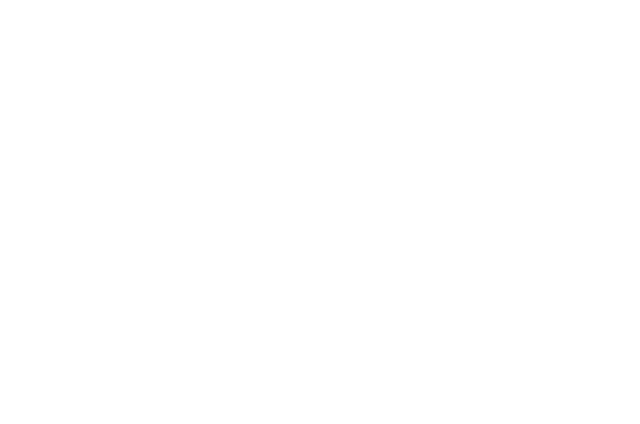
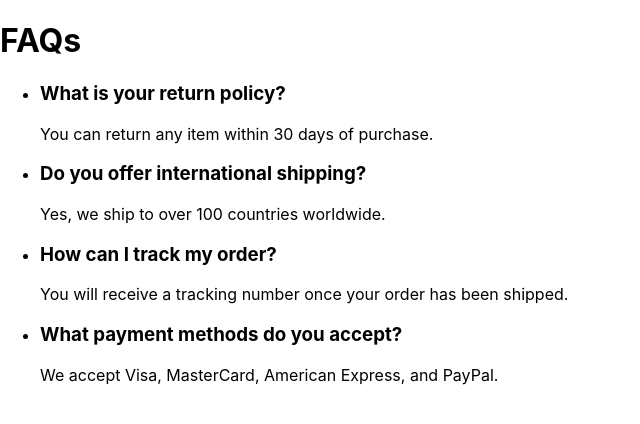
Before and after one commit to edubusluc/Artists-Haven, a React (Create React App) app in the folder artists-heaven-frontend/: page /FAQ in a window 1280 px wide. Before the commit this address had no page. Shown: the top 424 px of the page, without its empty margins (0-640 px from the left). Built offline with nearby package versions, Linux system fonts and the light colour scheme.

Commit message:
feat: add FAQ component and routing, include multilingual support

```diff
--- a/artists-heaven-frontend/src/App.js
+++ b/artists-heaven-frontend/src/App.js
@@ -18,6 +18,7 @@
 import EditProduct from './components/EditProduct';
 import CreateEventForm from './components/CreateEventForm';
 import AllMyEvents from './components/AllMyEvents';
+import FAQ from './components/FAQ';
 
 const HomePage = () => {
   const [userEmail, setUserEmail] = useState(null);
@@ -133,6 +134,11 @@
         <button>My Events</button>
       </Link>
 
+      <p>FAQ</p>
+      <Link to="/FAQ">
+        <button>FAQ</button>
+      </Link>
+
 
       <br />
       <p>O haz clic para registrar un nuevo usuario:</p>
@@ -176,6 +182,7 @@
           <Route path="/product/edit/:id" element={<EditProduct />} />
           <Route path="/event/new" element={<CreateEventForm />} />
           <Route path="/event/allMyEvents" element={<AllMyEvents />} />
+          <Route path="/FAQ" element={<FAQ />} />
         </Routes>
       </Router>
     </GoogleOAuthProvider>
--- /dev/null
+++ b/artists-heaven-frontend/src/components/FAQ.js
@@ -0,0 +1,31 @@
+import React from "react";
+import faqData from "../utils/FAQ.json"; // Ajusta la ruta al archivo JSON según tu estructura de carpetas
+
+const FAQ = () => {
+  // Detectar el idioma del navegador
+  const userLanguage = navigator.language.split("-")[0]; // Obtiene el código del idioma (ej. 'en' o 'es')
+
+  // Verificar si existen preguntas para el idioma detectado, si no, se usa el idioma por defecto ('en')
+  const language = faqData.faq[userLanguage] ? userLanguage : "en"; // Si el idioma no está disponible, usa 'en' por defecto
+  const questions = faqData.faq[language].questions;
+
+  return (
+    <div>
+      <h1>FAQs</h1>
+      {questions.length > 0 ? (
+        <ul>
+          {questions.map((item, index) => (
+            <li key={index}>
+              <h3>{item.question}</h3>
+              <p>{item.answer}</p>
+            </li>
+          ))}
+        </ul>
+      ) : (
+        <p>No FAQs available.</p>
+      )}
+    </div>
+  );
+};
+
+export default FAQ;
--- /dev/null
+++ b/artists-heaven-frontend/src/utils/FAQ.json
@@ -0,0 +1,44 @@
+{
+    "faq": {
+      "en": {
+        "questions": [
+          {
+            "question": "What is your return policy?",
+            "answer": "You can return any item within 30 days of purchase."
+          },
+          {
+            "question": "Do you offer international shipping?",
+            "answer": "Yes, we ship to over 100 countries worldwide."
+          },
+          {
+            "question": "How can I track my order?",
+            "answer": "You will receive a tracking number once your order has been shipped."
+          },
+          {
+            "question": "What payment methods do you accept?",
+            "answer": "We accept Visa, MasterCard, American Express, and PayPal."
+          }
+        ]
+      },
+      "es": {
+        "questions": [
+          {
+            "question": "¿Cuál es la política de devoluciones?",
+            "answer": "Puedes devolver cualquier artículo dentro de los 30 días de la compra."
+          },
+          {
+            "question": "¿Ofrecen envío internacional?",
+            "answer": "Sí, enviamos a más de 100 países en todo el mundo."
+          },
+          {
+            "question": "¿Cómo puedo rastrear mi pedido?",
+            "answer": "Recibirás un número de seguimiento una vez que tu pedido haya sido enviado."
+          },
+          {
+            "question": "¿Qué métodos de pago aceptan?",
+            "answer": "Aceptamos Visa, MasterCard, American Express y PayPal."
+          }
+        ]
+      }
+    }
+  }
```
